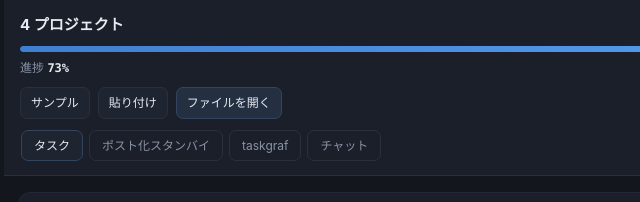
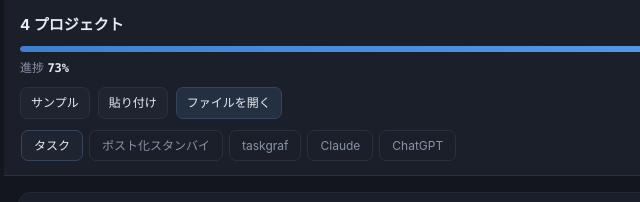
Before and after one commit to yuita-Genecraft/task-pulse, a browser extension: page index.html in a window 1280 px wide. Shown: the top 202 px of the page, 16-656 px from the left. Drawn offline with Linux system fonts and the light colour scheme; no server answers.

Commit message:
feat(chatgpt): mount separate ChatGPT tab after Claude

```diff
--- a/index.html
+++ b/index.html
@@ -499,5 +499,6 @@
 </script>
 <script src="taskgraf.js" defer></script>
 <script src="chats.js" defer></script>
+<script src="chatgpt.js" defer></script>
 </body>
 </html>
```
